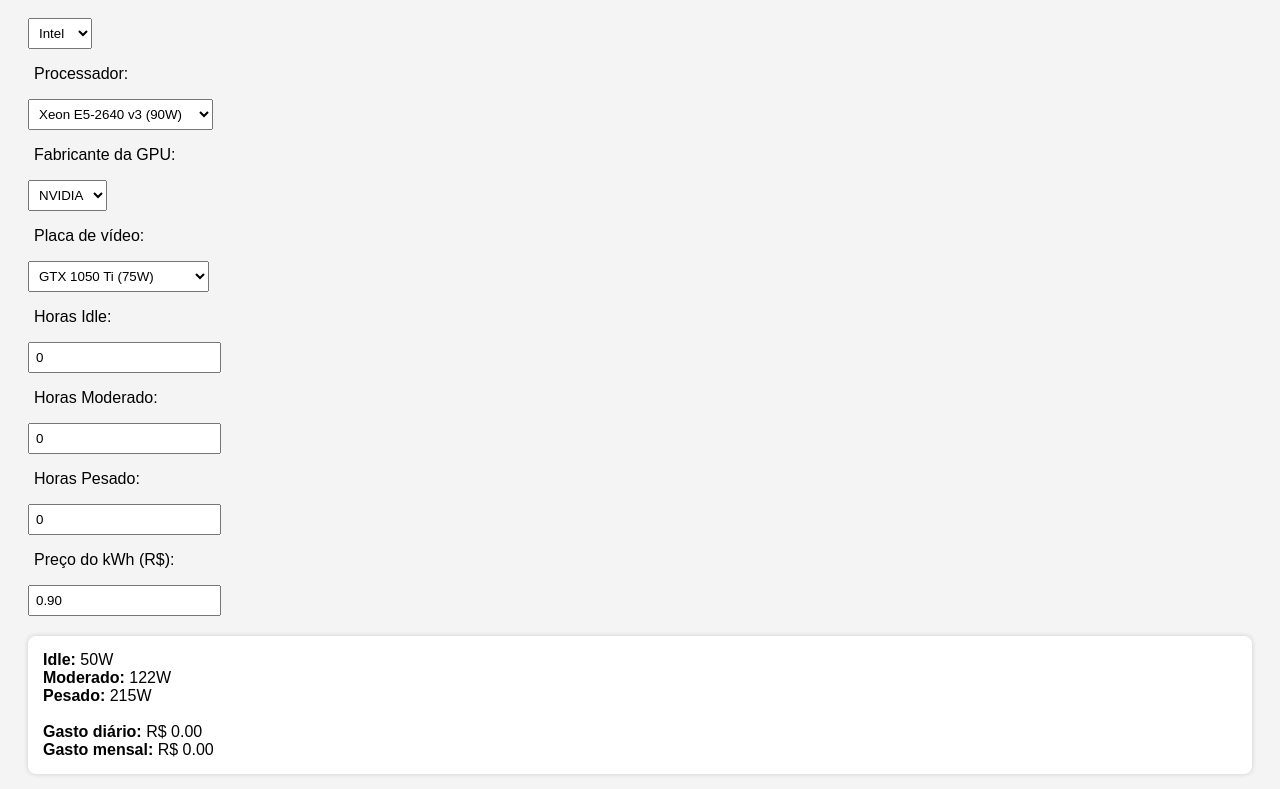
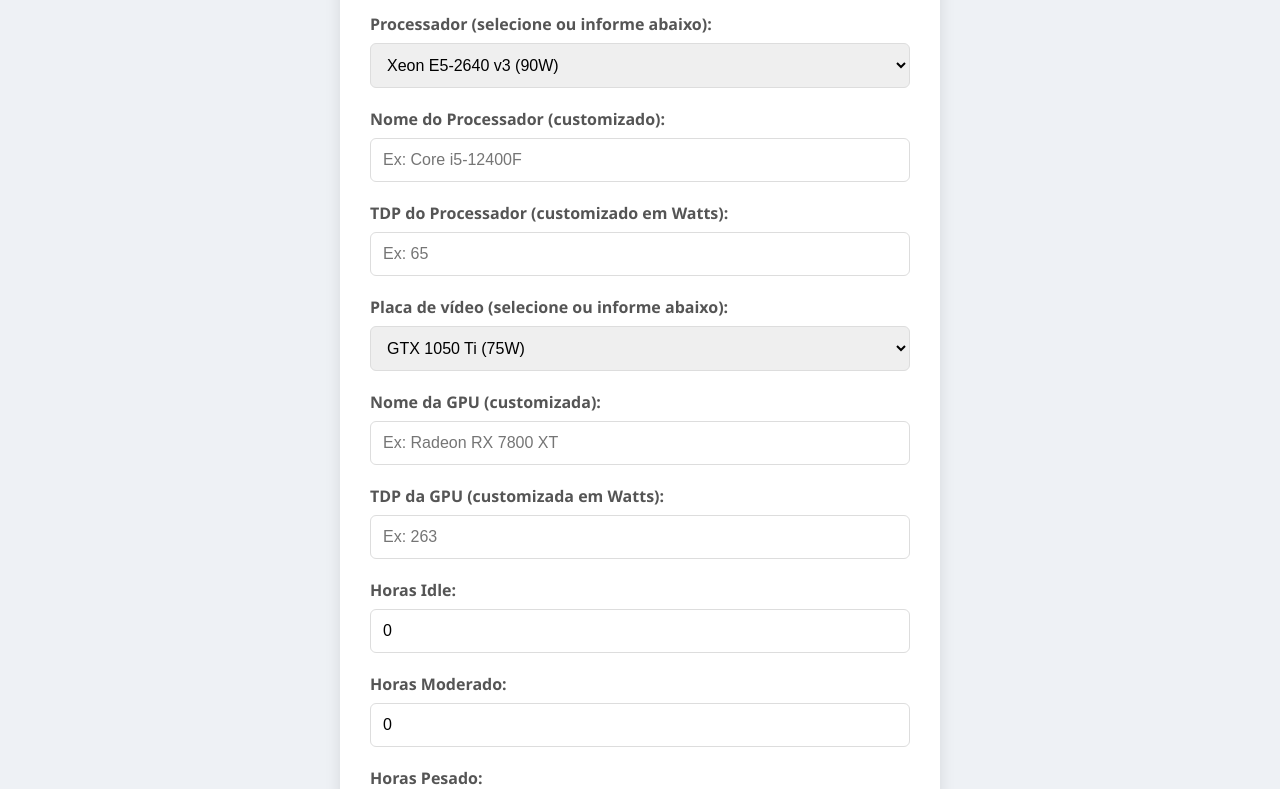
Before and after one commit to MuberDonizeti/SimuladorConsumo, a plain HTML site: page simuladorConsumo.html in a window 1280 px wide. Shown: the part 131-920 px from the top of the page. Drawn offline with Linux system fonts and the light colour scheme.

Commit message:
Update simuladorConsumo.html

```diff
--- a/simuladorConsumo.html
+++ b/simuladorConsumo.html
@@ -2,33 +2,89 @@
 <html lang="pt-BR">
 <head>
   <meta charset="UTF-8">
-  <title>Simulador de Consumo Dinâmico</title>
+  <title>Simulador de Consumo</title>
   <style>
-    body { font-family: Arial, sans-serif; padding: 20px; background: #f4f4f4; }
-    select, input, label { display: block; margin: 10px 0 5px; padding: 6px; }
-    .resultado { margin-top: 20px; background: #fff; padding: 15px; border-radius: 8px; box-shadow: 0 0 5px #ccc; }
+    body {
+      font-family: 'Segoe UI', Tahoma, Geneva, Verdana, sans-serif;
+      background-color: #eef1f5;
+      color: #333;
+      margin: 0;
+      padding: 20px;
+      display: flex;
+      flex-direction: column;
+      align-items: center;
+      min-height: 100vh; /* Garante que o body ocupe pelo menos a altura da tela */
+    }
+    .container {
+      background-color: #fff;
+      padding: 30px;
+      border-radius: 12px;
+      box-shadow: 0 8px 16px rgba(0, 0, 0, 0.1);
+      width: 100%;
+      max-width: 600px; /* Define uma largura máxima para o formulário */
+      box-sizing: border-box; /* Garante que padding não aumente a largura total */
+    }
+    h1 {
+      color: #2c3e50;
+      text-align: center;
+      margin-bottom: 30px;
+      font-size: 2em;
+    }
+    label {
+      display: block;
+      margin-bottom: 8px;
+      font-weight: 600;
+      color: #555;
+    }
+    select, input[type="text"], input[type="number"] {
+      width: 100%;
+      padding: 12px;
+      margin-bottom: 20px;
+      border: 1px solid #ddd;
+      border-radius: 6px;
+      box-sizing: border-box; /* Importante para o width 100% funcionar bem com padding */
+      font-size: 1em;
+      transition: border-color 0.3s ease;
+    }
+    select:focus, input[type="text"]:focus, input[type="number"]:focus {
+      border-color: #007bff;
+      outline: none;
+      box-shadow: 0 0 0 0.2rem rgba(0,123,255,.25);
+    }
+    .resultado {
+      margin-top: 30px;
+      background-color: #f9f9f9;
+      padding: 20px;
+      border-radius: 8px;
+      border: 1px solid #eee;
+      line-height: 1.6;
+    }
+    .resultado strong {
+      color: #0056b3;
+    }
   </style>
 </head>
 <body>
+<div class="container">
+<h1>⚡ Simulador de Consumo</h1>
 
-<h1>⚡ Simulador de Consumo Dinâmico</h1>
-
-<label>Fabricante do Processador:</label>
-<select id="fabricanteCpu">
-  <option value="intel">Intel</option>
-  <option value="amd">AMD</option>
-</select>
-
-<label>Processador:</label>
+<label>Processador (selecione ou informe abaixo):</label>
 <select id="cpu"></select>
 
-<label>Fabricante da GPU:</label>
-<select id="fabricanteGpu">
-  <option value="nvidia">NVIDIA</option>
-</select>
+<label for="cpu_custom_nome">Nome do Processador (customizado):</label>
+<input type="text" id="cpu_custom_nome" placeholder="Ex: Core i5-12400F">
 
-<label>Placa de vídeo:</label>
+<label for="cpu_custom_tdp">TDP do Processador (customizado em Watts):</label>
+<input type="number" id="cpu_custom_tdp" placeholder="Ex: 65">
+
+<label>Placa de vídeo (selecione ou informe abaixo):</label>
 <select id="gpu"></select>
+
+<label for="gpu_custom_nome">Nome da GPU (customizada):</label>
+<input type="text" id="gpu_custom_nome" placeholder="Ex: Radeon RX 7800 XT">
+
+<label for="gpu_custom_tdp">TDP da GPU (customizada em Watts):</label>
+<input type="number" id="gpu_custom_tdp" placeholder="Ex: 263">
 
 <label>Horas Idle:</label>
 <input type="number" id="idle" value="0" step="0.1">
@@ -72,10 +128,11 @@ const gpus = {
 };
 
 function carregarCpus() {
-  const fabricante = document.getElementById('fabricanteCpu').value;
   const cpuSelect = document.getElementById('cpu');
   cpuSelect.innerHTML = '';
-  cpus[fabricante].forEach(cpu => {
+
+  const todosCpus = Object.values(cpus).flat();
+  todosCpus.forEach(cpu => {
     const option = document.createElement('option');
     option.value = cpu.tdp;
     option.textContent = cpu.nome;
@@ -85,10 +142,11 @@ function carregarCpus() {
 }
 
 function carregarGpus() {
-  const fabricante = document.getElementById('fabricanteGpu').value;
   const gpuSelect = document.getElementById('gpu');
   gpuSelect.innerHTML = '';
-  gpus[fabricante].forEach(gpu => {
+
+  const todasGpus = Object.values(gpus).flat();
+  todasGpus.forEach(gpu => {
     const option = document.createElement('option');
     option.value = gpu.tdp;
     option.textContent = gpu.nome;
@@ -98,8 +156,28 @@ function carregarGpus() {
 }
 
 function calcular() {
-  let cpu = parseFloat(document.getElementById("cpu").value) || 0;
-  let gpu = parseFloat(document.getElementById("gpu").value) || 0;
+  const cpuCustomTdpInput = document.getElementById("cpu_custom_tdp");
+  const cpuCustomTdp = parseFloat(cpuCustomTdpInput.value);
+  let cpu;
+
+  if (!isNaN(cpuCustomTdp) && cpuCustomTdp > 0) {
+    cpu = cpuCustomTdp;
+
+  } else {
+    cpu = parseFloat(document.getElementById("cpu").value) || 0;
+  }
+
+  const gpuCustomTdpInput = document.getElementById("gpu_custom_tdp");
+  const gpuCustomTdp = parseFloat(gpuCustomTdpInput.value);
+  let gpu;
+
+  if (!isNaN(gpuCustomTdp) && gpuCustomTdp > 0) {
+    gpu = gpuCustomTdp;
+
+  } else {
+    gpu = parseFloat(document.getElementById("gpu").value) || 0;
+  }
+
   let idle = parseFloat(document.getElementById("idle").value) || 0;
   let moderado = parseFloat(document.getElementById("moderado").value) || 0;
   let pesado = parseFloat(document.getElementById("pesado").value) || 0;
@@ -126,6 +204,6 @@ function calcular() {
 carregarCpus();
 carregarGpus();
 </script>
-
+</div>
 </body>
 </html>
```
